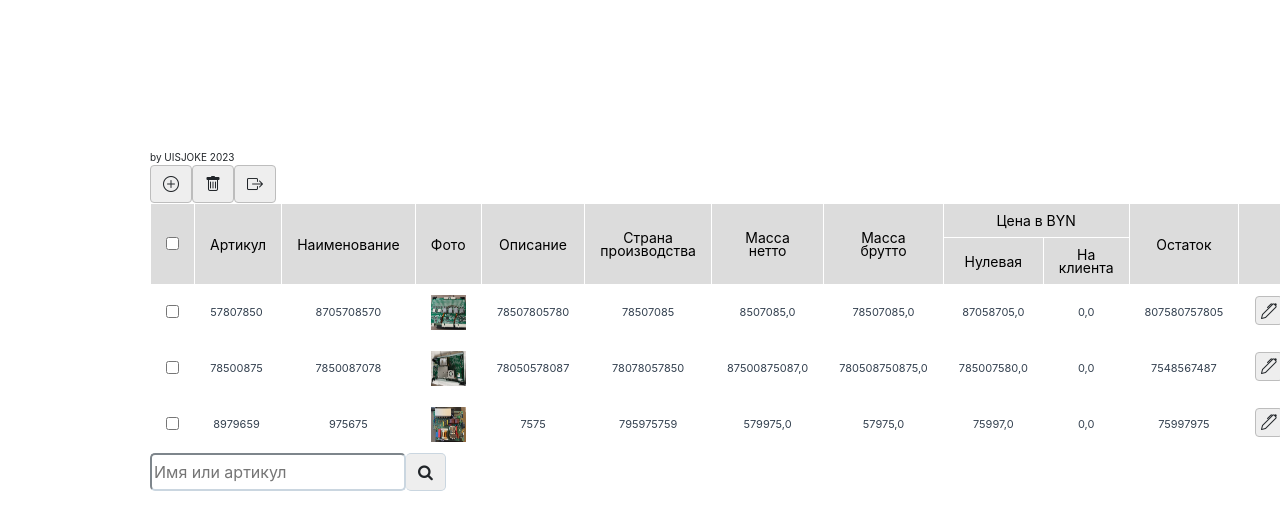
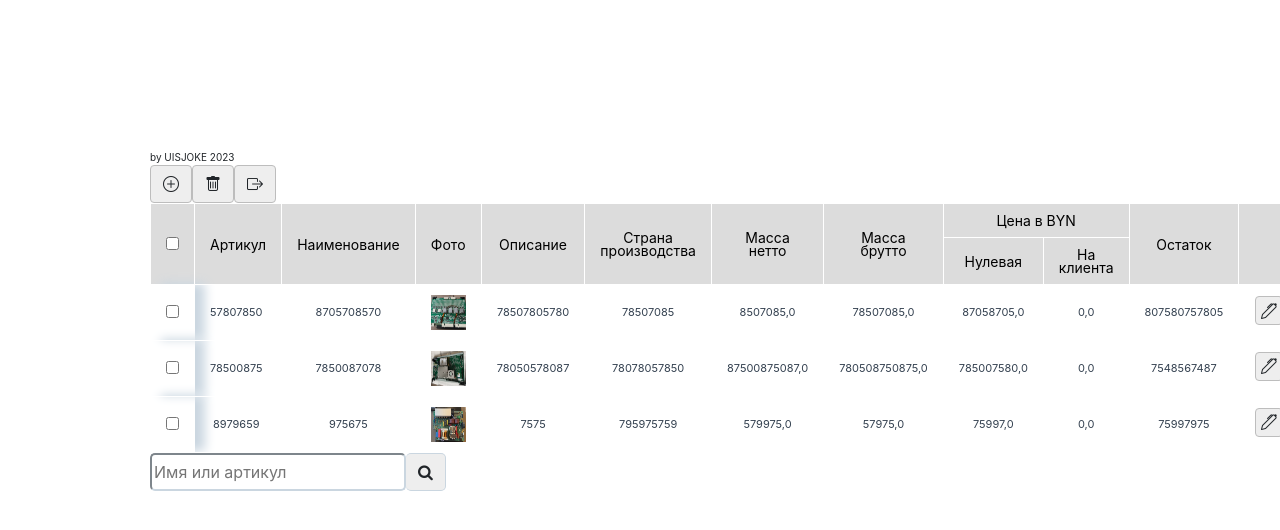
Before and after one commit to UISJOKE/StockWeb, a Django app: page /stock in a window 1280 px wide; the page is wider, and only the part inside the window is pictured. Shown: the top 530 px of that part. Run offline with Django 4.2, Linux system fonts and the light colour scheme; a user stored in the database is signed in; data comes from the database, SQL or seed files in the repository; some libraries are stand-ins or nearby versions.

Commit message:
new func

```diff
--- a/templates/red.html
+++ b/templates/red.html
@@ -33,7 +33,7 @@
 			<th rowspan="2">Масса брутто</th>
 			<th colspan="2">Цена в BYN</th>
 			<th rowspan="2">Остаток</th>
-			<th rowspan="2"></th>
+			<th  rowspan="2"></th>
 		</tr>
 		<tr>
 			<th>Нулевая</th>
@@ -60,7 +60,7 @@
     </form>
 
     <tr class=class='clickable-row' data-href='{% url 'item' stocks.id %}'>
-        <td><input  form="del" type="checkbox" name="id" value="{{ stocks.id }}"></td>
+        <td style="box-shadow: 10px -2px 10px #cad6e0; border-right: hidden;--thumb-hover-color: #0000"><input  form="del" type="checkbox" name="id" value="{{ stocks.id }}"></td>
         <td onclick="window.location.href='/item/' + {{stocks.id}} ; return false">{{ stocks.article }} </td>
         <td onclick="window.location.href='/item/' + {{stocks.id}} ; return false">{{ stocks.name }}</td>
         <td><a href="{{ stocks.photo.url }}"><img width="35" height="35" src = '{{ stocks.photo.url }}' alt=""></a></td>
```
